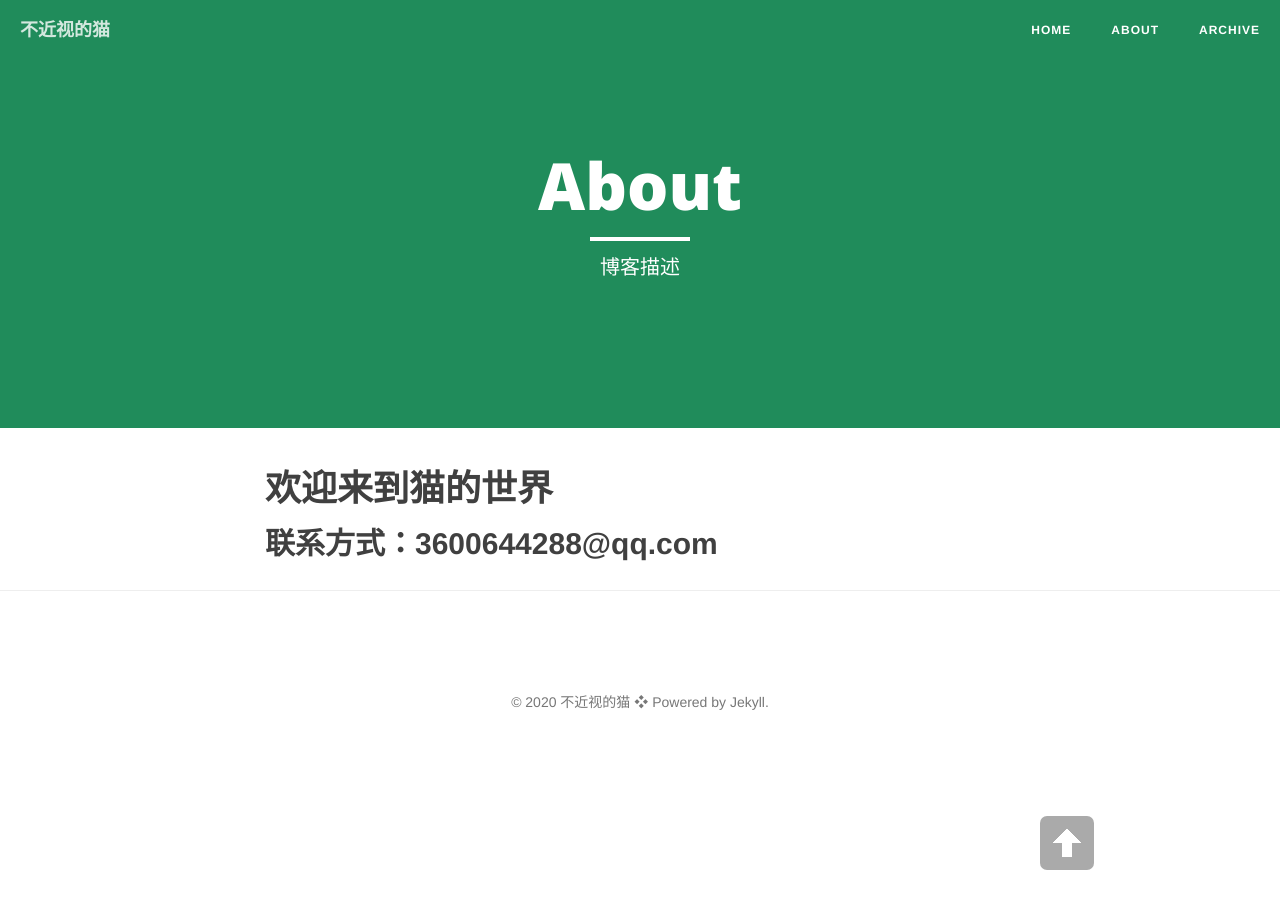
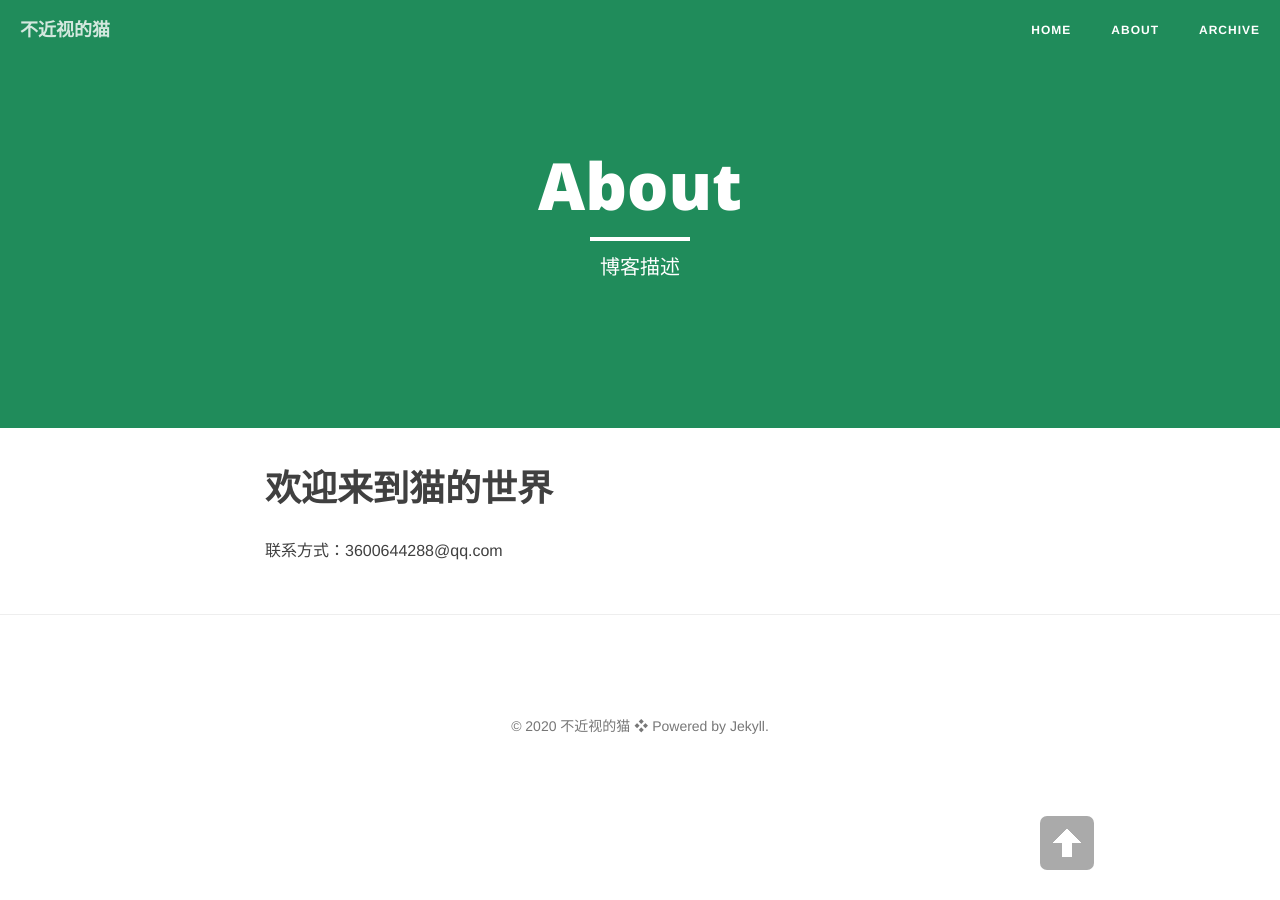
Before and after one commit to bjsdm/bjsdm.github.io, a Jekyll site: the page built from about.md, in a window 1280 px wide. Built offline with Jekyll 4.4.1, drawn with Linux system fonts in a browser that asks for light colours; nearby versions of some CDN libraries.

```diff
--- a/about.md
+++ b/about.md
@@ -7,4 +7,4 @@ header-img: "img/green.jpg"
 
 # 欢迎来到猫的世界
 
-## 联系方式：3600644288@qq.com
+联系方式：3600644288@qq.com
```
